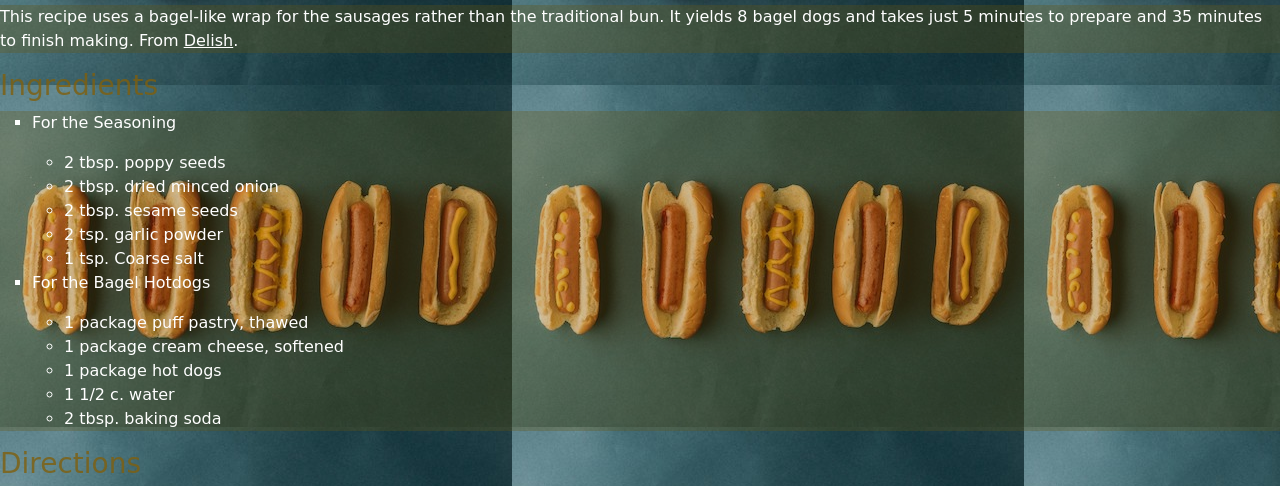
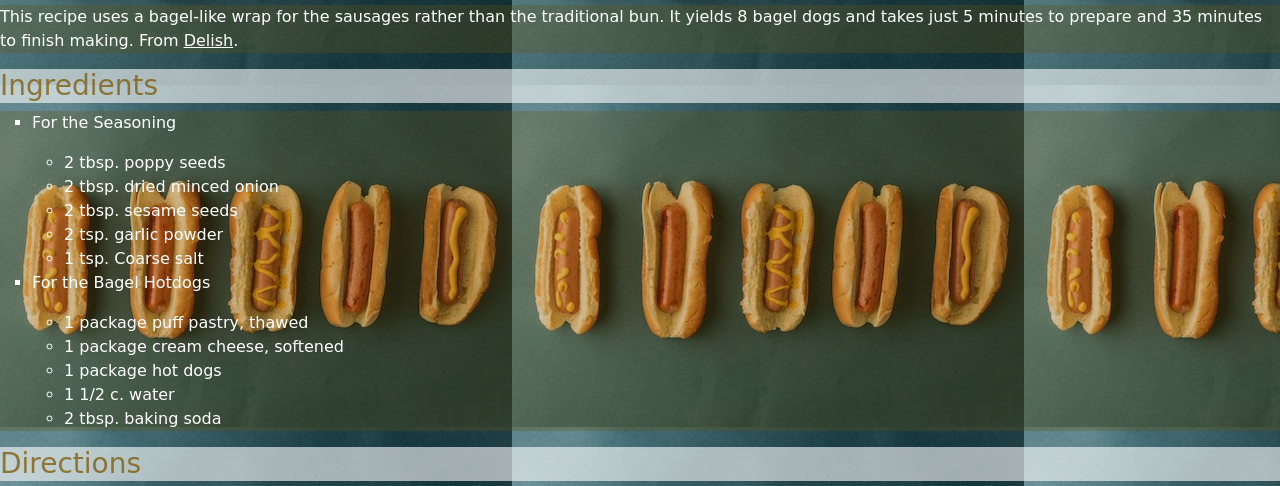
Before and after one commit to JaydenKho/Hotdog-Guide, a plain HTML site: page recipes.html in a window 1280 px wide. Shown: the part 257-743 px from the top of the page. Drawn offline with nearby package versions, Linux system fonts and the light colour scheme.

Commit message:
Update style.css

```diff
--- a/style.css
+++ b/style.css
@@ -44,6 +44,7 @@ body {
     color:white;
 }
 #transblack {
+    background-color:rgba(255,255,255,0.6);
     color:rgba(128, 95, 12, 0.8);
 }
 #translightblack {
```
